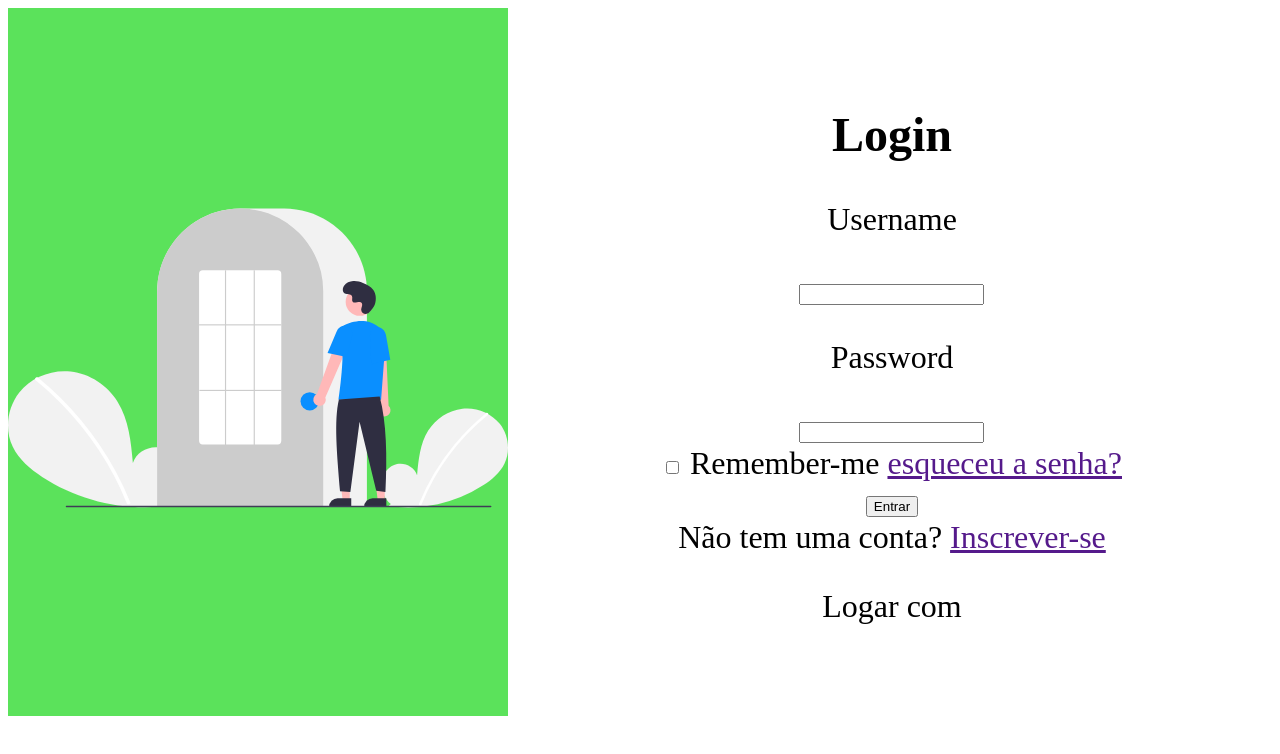
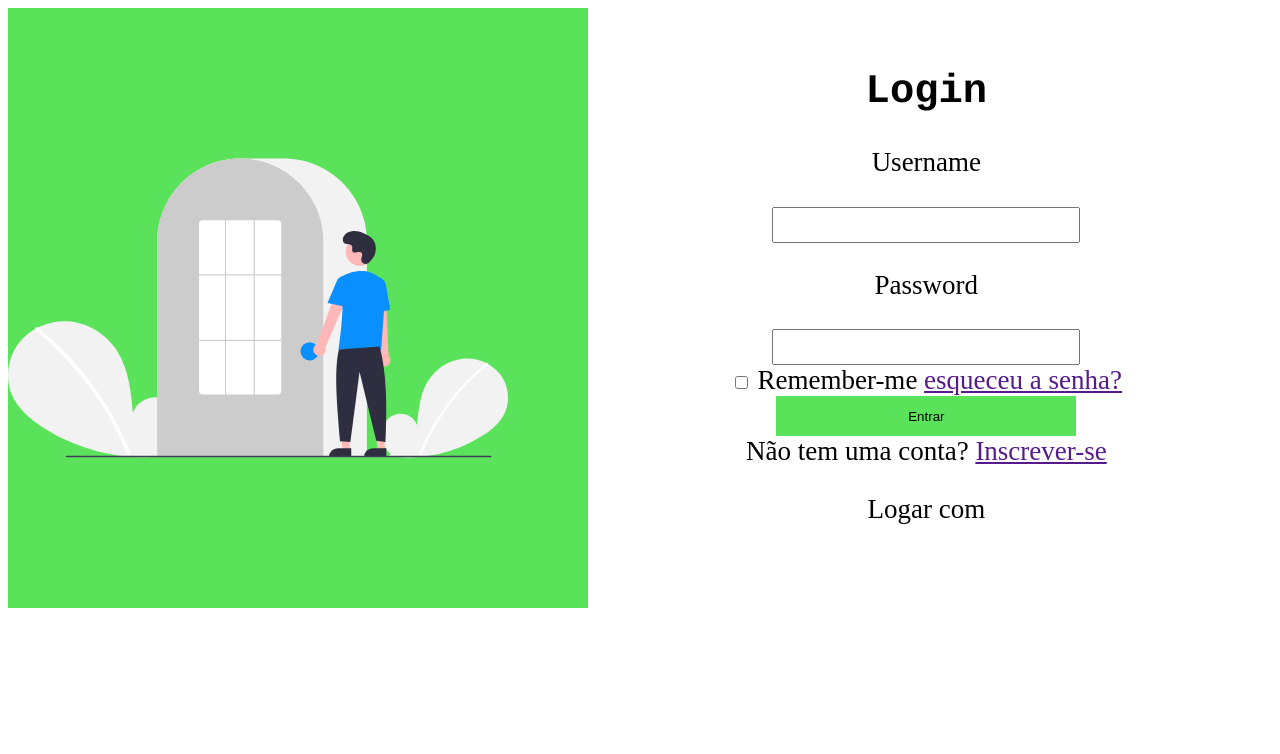
Before and after one commit to JoaoGuilhermee27/Plogin, a plain HTML site: page index.html in a window 1280 px wide. Drawn offline with Linux system fonts and the light colour scheme.

Commit message:
Versão 6 - Ajustando a proporção e estilizando o codigo

```diff
--- a/index.html
+++ b/index.html
@@ -14,6 +14,8 @@
    .filho1{
     align-items: start;
     background-color: rgb(91, 226, 91);
+    height: 600px;
+    width: 580px ;
 
    }
 
@@ -21,26 +23,49 @@
      align-items: center;
      background-color: white;
      margin-right: 150px;
+     margin-bottom: 30px;
 
+   }
+
+   #imagem{
+    align-self: flex-start;
+    height: 600px;
+    width: 500px;
+   }
+
+   h2{
+    font-family:  Courier, monospace;
+   }
+
+   .text{
+    width: 300px ;
+    height: 30px;
+   }
+
+   #entrar{
+    height: 40px ;
+    width: 300px;
+     background-color: rgb(91, 226, 91);
+     border: 0cap;
    }
   </style>
 </head>
 
-<body style="font-size: 32px; ">
+<body style="font-size: 27px; ">
   <div class="pai">
     <div class="filho1">
-     <img src="login.svg" style="height: 700px; width: 500px;">
+     <img src="login.svg" id="imagem">
     </div>
 
     <div class="filho2" align="center">
       <h2>Login</h2>
       <div>
         <p>Username</p>
-        <input type="text">
-      </div>
+        <input type="text" class="text">
+
       <div>
         <p>Password</p>
-        <input type="text">
+        <input type="text" class="text">
       </div>
      <div>
        <input type="checkbox">
@@ -49,7 +74,7 @@
      </div>
 
       <div>
-       <input type="submit" value="Entrar">
+       <input type="button" value="Entrar" id="entrar">
       </div>
 
       <div>
```
